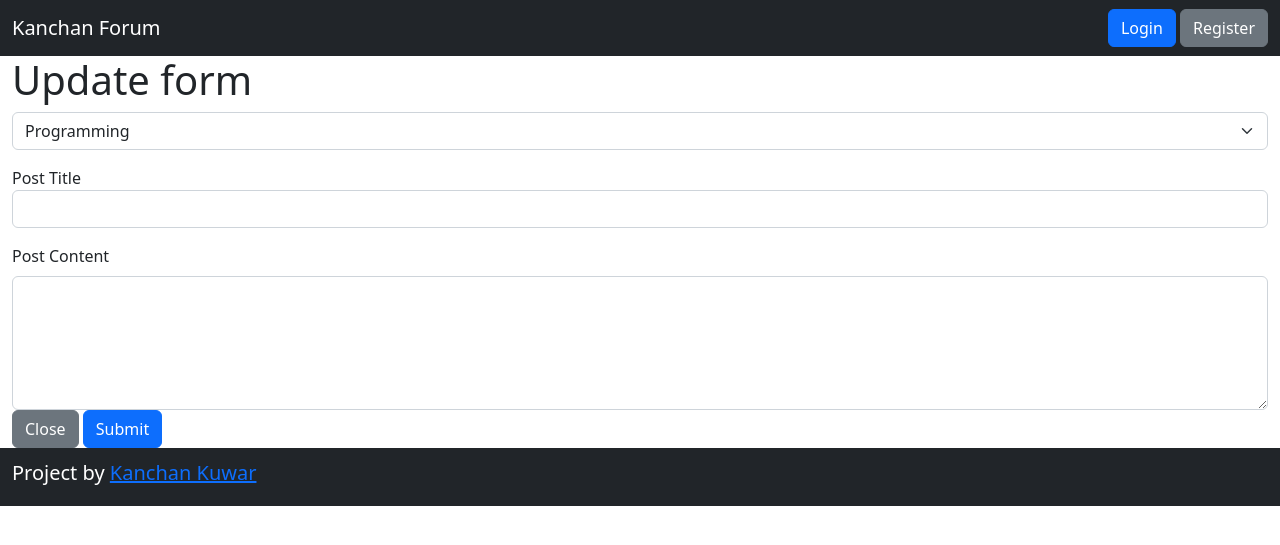
After one commit to KanchanK31/Flask_Project, a Flask app: template templates/update_post.html in a window 1280 px wide. The commit adds this page. Shown: the top 545 px of the page. Run offline with Flask 3, Linux system fonts and the light colour scheme; the template is opened without the code that fills it, so the values that code supplies are empty; some libraries are stand-ins or nearby versions.

Commit message:
added update functionality

```diff
--- a/app.py
+++ b/app.py
@@ -1,5 +1,6 @@
 from datetime import datetime
 import os
+from dotenv import load_dotenv
 from flask import Flask, render_template,request,redirect,session
 from werkzeug.security import generate_password_hash, check_password_hash
 import psycopg2
@@ -54,6 +55,67 @@ def deletePost(id):
             cur.close()
             conn.close()
     return redirect('/')
+
+
+@app.route('/update_post/<int:id>',methods=['GET'])
+def update_blog(id):
+       # Check if user is logged in, if not go back to home page
+    if not session.get('user_name'):
+        return redirect('/')
+
+    conn = get_db_conn()
+    try:
+        cur = conn.cursor()
+        cur.execute('SELECT user_id FROM users WHERE user_name = %s', (session['user_name'],))
+        user = cur.fetchone()
+        if user:
+                user_id = user[0]
+                cur.execute('SELECT * FROM posts WHERE post_id = %s', (id,))
+                post = cur.fetchone()
+                if(user_id != post[5]):
+                     return redirect('/')
+                conn.commit()
+                cur.close()
+                conn.close()
+                return render_template('update_post.html',data=post)
+        else:
+            return render_template('index.html', message={'error':'Something went wrong'})
+    except psycopg2.IntegrityError:
+        conn.rollback()
+        return render_template('index.html',message={'error':'something went wrong'})
+    return render_template('update_post.html')
+
+@app.route('/update_post/<int:id>',methods=['POST'])
+def update_blog2(id):
+       # Check if user is logged in, if not go back to home page
+    if not session.get('user_name'):
+        return redirect('/')
+
+    conn = get_db_conn()
+    try:
+        cur = conn.cursor()
+        cur.execute('SELECT user_id FROM users WHERE user_name = %s', (session['user_name'],))
+        user = cur.fetchone()
+        if user:
+                user_id = user[0]
+                cur.execute('SELECT * FROM posts WHERE post_id = %s', (id,))
+                post = cur.fetchone()
+                if(user_id != post[5]):
+                     return redirect('/')
+                post_title = request.form['post_title']
+                post_content = request.form['post_content']
+                cur.execute('update posts set post_title = %s,post_content=%s where post_id = %s', (post_title,post_content,id,))
+                conn.commit()
+                cur.close()
+                conn.close()
+                return redirect('/')
+        else:
+            return render_template('index.html', message={'error':'Something went wrong'})
+    except psycopg2.IntegrityError:
+        conn.rollback()
+        return render_template('index.html',message={'error':'something went wrong'})
+    return redirect('/')
+
 
 
 @app.route('/view_post/<int:id>')
--- a/templates/index.html
+++ b/templates/index.html
@@ -51,6 +51,7 @@
                             {% if session['user_name'] %}
                             {% if session['user_name'] == i[3] %}
                             <button class="btn btn-danger"><a href="/delete/{{i[4]}}" style="color: white;">Delete</a></button>
+                            <button class="btn btn-dark"><a href="/update_post/{{i[4]}}" style="color: white;">Update</a></button>
                             {% endif %}
                             {% endif %}
                         </td>
--- /dev/null
+++ b/templates/update_post.html
@@ -0,0 +1,72 @@
+<!doctype html>
+<html lang="en">
+
+<head>
+    <meta charset="utf-8">
+    <meta name="viewport" content="width=device-width, initial-scale=1">
+    <title>Kanchan Forum</title>
+    <link href="https://cdn.jsdelivr.net/npm/bootstrap@5.2.3/dist/css/bootstrap.min.css" rel="stylesheet"
+        integrity="sha384-rbsA2VBKQhggwzxH7pPCaAqO46MgnOM80zW1RWuH61DGLwZJEdK2Kadq2F9CUG65" crossorigin="anonymous">
+</head>
+
+<body>
+    <nav class="navbar navbar-dark bg-dark">
+        <div class="container-fluid">
+            <a href="/" class="navbar-brand">Kanchan Forum</a>
+            <div class="">
+                {% if session['user_name'] %}
+                <button type="button" class="btn btn-primary">{{session['user_name']}}</button>
+                 {% else %}
+                <button type="button" class="btn btn-primary" data-bs-toggle="modal"
+                    data-bs-target="#loginModal">Login</button>
+                <button type="button" class="btn btn-secondary" data-bs-toggle="modal"
+                    data-bs-target="#registerModal">Register</button>
+                {% endif %}
+            </div>
+        </div>
+    </nav>
+    <div class="container-fluid">
+        <div class="row">
+           <!-- Create Blog Modal -->
+        <div class="container">
+            <h1>Update form</h1>
+            <form action="/update_post/{{data[0]}}" method="POST">
+            <div class="modal-body">
+                <div class="form mb-3">
+                    <select name="category_id" class="form-select" required>
+                        <option value="1">Programming</option>
+                        <option value="2">Careers</option>
+                        <option value="3">Other</option>
+                    </select>
+                </div>
+                <div class="form mb-3">
+                    <label for="floatingInput">Post Title</label>
+                    <input type="text" value="{{data[1]}}" class="form-control" name="post_title" required>
+                </div>
+                <div class="form">
+                    <label class="form-label">Post Content</label>
+                    <textarea class="form-control" name="post_content" rows="5">{{data[2]}}</textarea>
+                </div>
+            </div>
+                <button type="button" class="btn btn-secondary" data-bs-dismiss="modal">Close</button>
+                <button type="submit" class="btn btn-primary">Submit</button>
+        </form>
+    </div>
+    </div>
+</div>
+</div>
+        </div>
+    </div>
+    <nav class="navbar navbar-dark bg-dark" style="position:relative;bottom: 0;width: 100%;">
+        <div class="container-fluid">
+            <h4 class="navbar-brand">Project by <a href="https://github.com/KanchanK31" target="_blank">Kanchan
+                    Kuwar</a></h4>
+        </div>
+    </nav>
+    <script src="https://cdn.jsdelivr.net/npm/bootstrap@5.2.3/dist/js/bootstrap.bundle.min.js"
+        integrity="sha384-kenU1KFdBIe4zVF0s0G1M5b4hcpxyD9F7jL+jjXkk+Q2h455rYXK/7HAuoJl+0I4"
+        crossorigin="anonymous"></script>
+</body>
+
+
+</html>
```
